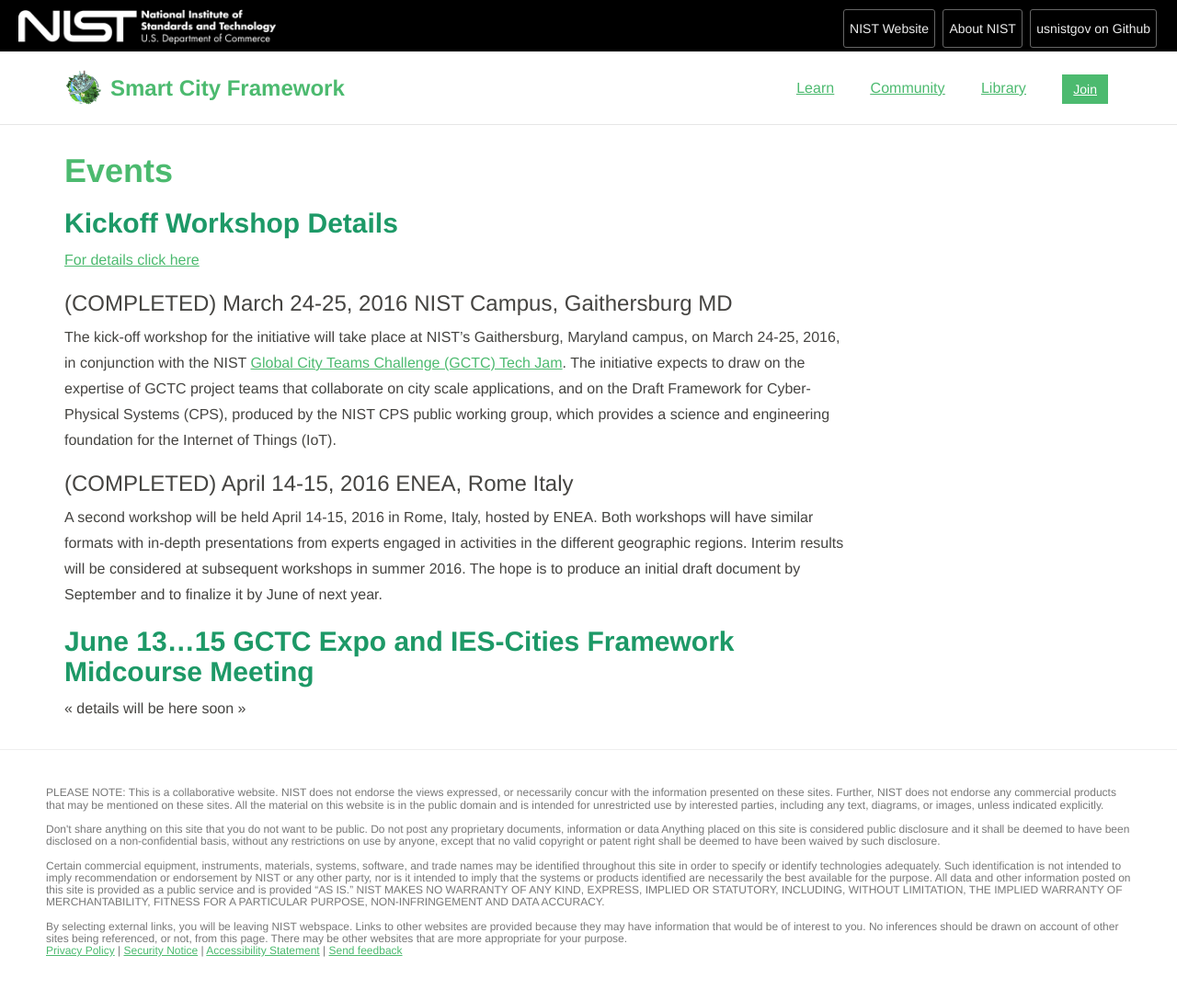
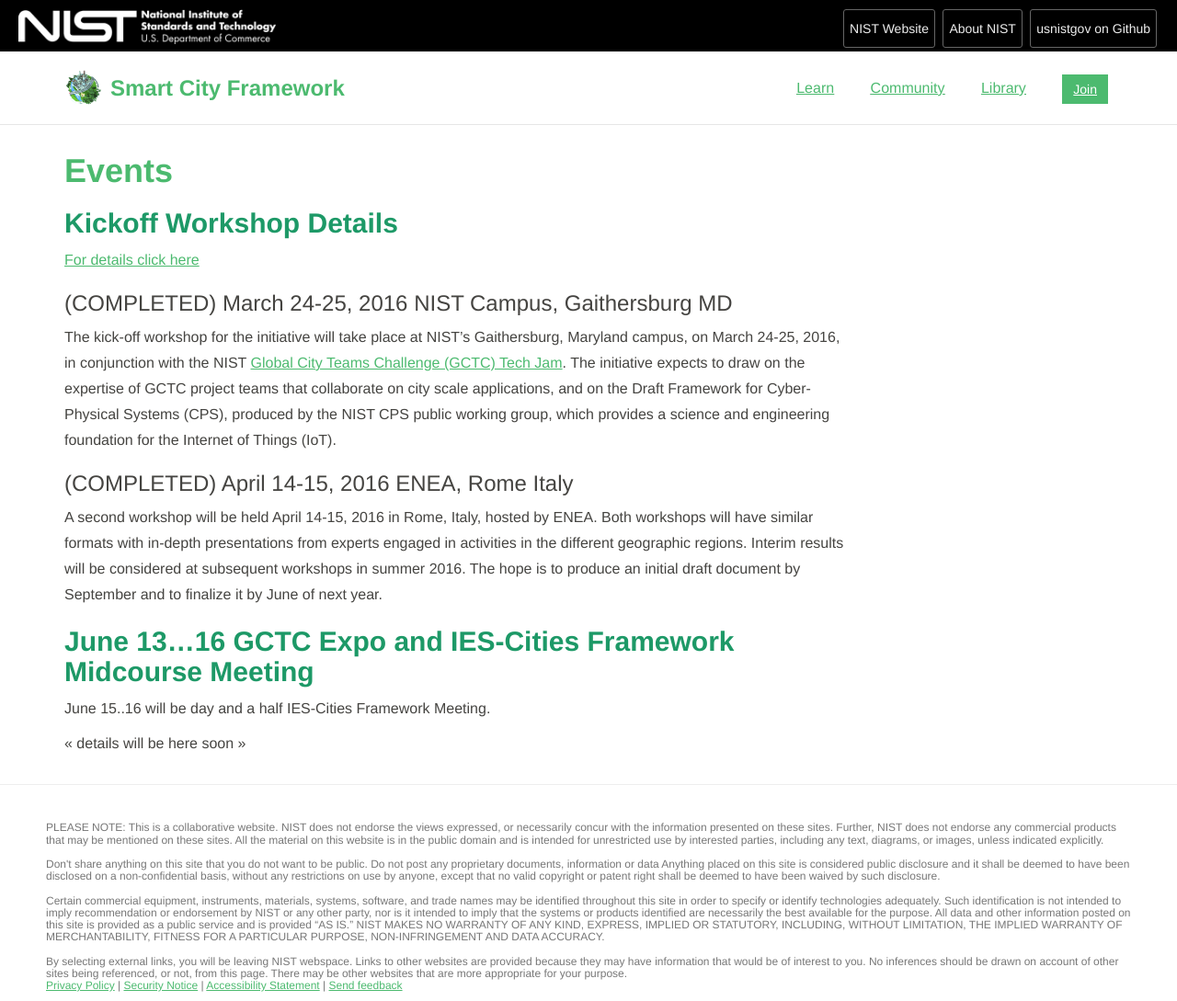
Before and after one commit to usnistgov/smartcitiesarchitecture, a Jekyll site: the page built from events/index.md, in a window 1280 px wide. Shown: the whole page at 92% size. Built offline with Jekyll 4.4.1, drawn with Linux system fonts in a browser that asks for light colours; before the commit the page ends 1051 px from its top, so only the background shows below that.

Commit message:
Update events and email links

```diff
--- a/events/index.md
+++ b/events/index.md
@@ -15,5 +15,7 @@
 ### (COMPLETED) April 14-15, 2016 ENEA, Rome Italy
 A second workshop will be held April 14-15, 2016 in Rome, Italy, hosted by ENEA. Both workshops will have similar formats with in-depth presentations from experts engaged in activities in the different geographic regions. Interim results will be considered at subsequent workshops in summer 2016. The hope is to produce an initial draft document by September and to finalize it by June of next year.
 
-## June 13...15 GCTC Expo and IES-Cities Framework Midcourse Meeting
+## June 13...16 GCTC Expo and IES-Cities Framework Midcourse Meeting
+June 15..16 will be day and a half IES-Cities Framework Meeting.
+
 << details will be here soon >>
--- a/index.html
+++ b/index.html
@@ -53,7 +53,7 @@
 						<i class="fa fa-group fa-lg" style="vertical-align:-25%"></i>
 					</div>
 					<h3><a href="{{ site.baseurl }}/community">Working Groups</a></h3>
-Application Framework, Consensus Design PPI, Consensus Deployed PPI
+Application Framework, Consensus PPI, Deployed PPI
 				</li>
 				<li>
 					<div class="icon">
```
